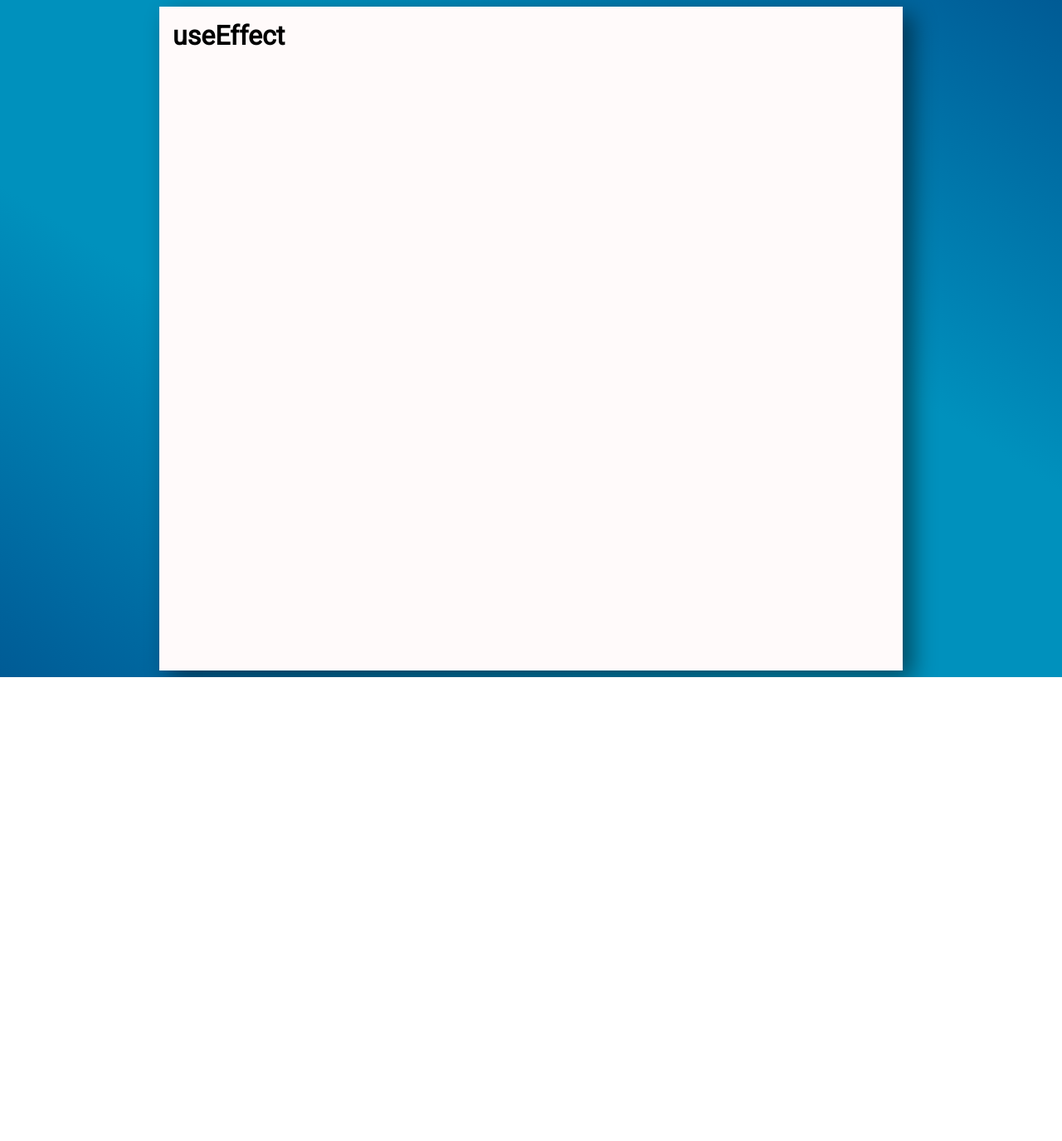
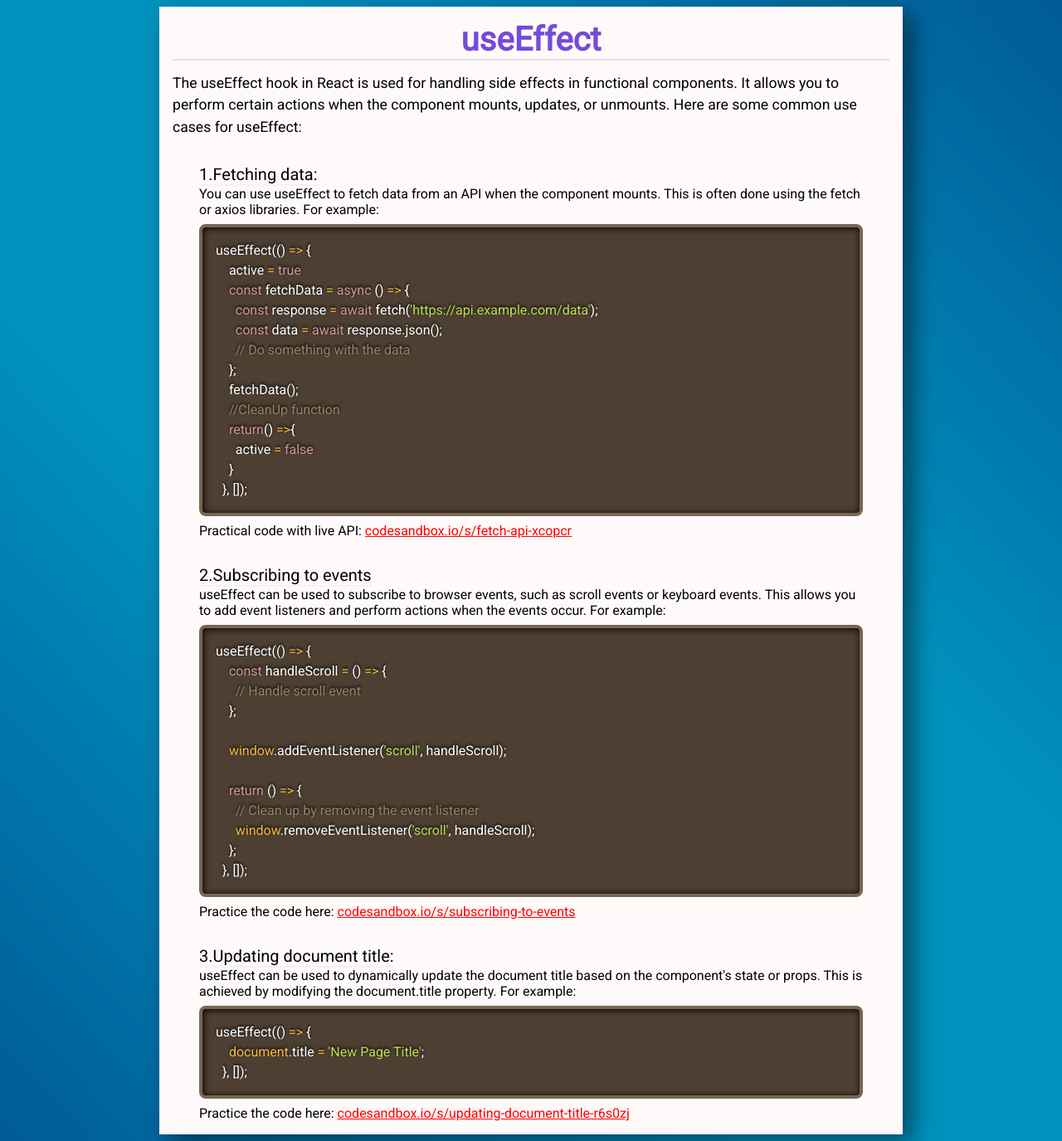
Before and after one commit to Sahad-09/React-hooks, a React (Vite) app: page /useEffect in a window 1280 px wide. Shown: the whole page at 83% size. Before the commit the page ends 816 px from the top, so only its background shows below. Built offline with nearby package versions, Linux system fonts and the light colour scheme.

Commit message:
useEffect

```diff
--- a/src/App.css
+++ b/src/App.css
@@ -67,18 +67,18 @@ html{
 }
 
 a{
-  color: #3D2B1F;
+  color: red;
 }
 a:visited {
   opacity: 50%;
 }
 a:hover {
-  color: red;
+  color: yellow;
   background-color: transparent;
   text-decoration: underline;
 }
 a:active {
-  color: yellow;
+  color: #3D2B1F;
   background-color: transparent;
   text-decoration: underline;
 }
--- a/src/Routes/UseEffect.jsx
+++ b/src/Routes/UseEffect.jsx
@@ -1,12 +1,88 @@
 import React from 'react'
 import {useState, useEffect} from 'react'
+import { Prism as SyntaxHighlighter } from 'react-syntax-highlighter';
+import { dark } from 'react-syntax-highlighter/dist/esm/styles/prism';
 
 const UseEffect = () => {
+
+  const fetchData = `useEffect(() => {
+    active = true
+    const fetchData = async () => {
+      const response = await fetch('https://api.example.com/data');
+      const data = await response.json();
+      // Do something with the data
+    };
+    fetchData();
+    //CleanUp function
+    return() =>{
+      active = false
+    }
+  }, []);`
+
+  const subEvents =`useEffect(() => {
+    const handleScroll = () => {
+      // Handle scroll event
+    };
+
+    window.addEventListener('scroll', handleScroll);
+
+    return () => {
+      // Clean up by removing the event listener
+      window.removeEventListener('scroll', handleScroll);
+    };
+  }, []);`
+
+  const documentTitle = `useEffect(() => {
+    document.title = 'New Page Title';
+  }, []);`
+
+
+
+
 
   return (
     <>
       <div className="banner">
-      <h1>useEffect</h1>
+      <h1 className="mainHeading">useEffect</h1>
+      <p className="paragraph">
+      The useEffect hook in React is used for handling side effects in functional components. It allows you to perform certain actions when the component mounts, updates, or unmounts. Here are some common use cases for useEffect:
+      </p>
+      <div className='example'>
+      <h2 className='sideHeading'>1.Fetching data:</h2>
+      <p>
+      You can use useEffect to fetch data from an API when the component mounts. This is often done using the fetch or axios libraries. For example:
+      </p>
+      <SyntaxHighlighter language="javascript" style={dark}>
+      {fetchData}
+      </SyntaxHighlighter>
+      <span>Practical code with live API: </span><a target='_blank' href='https://codesandbox.io/s/fetch-api-xcopcr'>codesandbox.io/s/fetch-api-xcopcr</a>
+      </div>
+
+
+
+      <div className='example'>
+      <h2 className='sideHeading'>2.Subscribing to events</h2>
+      <p>
+      useEffect can be used to subscribe to browser events, such as scroll events or keyboard events. This allows you to add event listeners and perform actions when the events occur. For example:
+      </p>
+      <SyntaxHighlighter language="javascript" style={dark}>
+      {subEvents}
+      </SyntaxHighlighter>
+      <span>Practice the code here: </span><a target='_blank' href='https://codesandbox.io/s/subscribing-to-events-964562'>codesandbox.io/s/subscribing-to-events</a>
+      </div>
+
+
+
+      <div className='example'>
+      <h2 className='sideHeading'>3.Updating document title:</h2>
+      <p>
+      useEffect can be used to dynamically update the document title based on the component's state or props. This is achieved by modifying the document.title property. For example:
+      </p>
+      <SyntaxHighlighter language="javascript" style={dark}>
+      {documentTitle}
+      </SyntaxHighlighter>
+      <span>Practice the code here: </span><a target='_blank' href='https://codesandbox.io/s/updating-document-title-r6s0zj'>codesandbox.io/s/updating-document-title-r6s0zj</a>
+      </div>
 
       </div>
     </>
--- a/src/Routes/UseState.jsx
+++ b/src/Routes/UseState.jsx
@@ -27,7 +27,7 @@ const UseState = () => {
 
   const inputStateField = `import React, { useState } from 'react';
 
-  function Example() {
+  function App() {
     const [inputValue, setInputValue] = useState('');
 
     const handleChange = (event) => {
@@ -44,7 +44,7 @@ const UseState = () => {
 
   const counter = `import React, { useState } from 'react';
 
-  function Example() {
+  function App() {
     const [count, setCount] = useState(0);
 
     const increment = () => {
```
